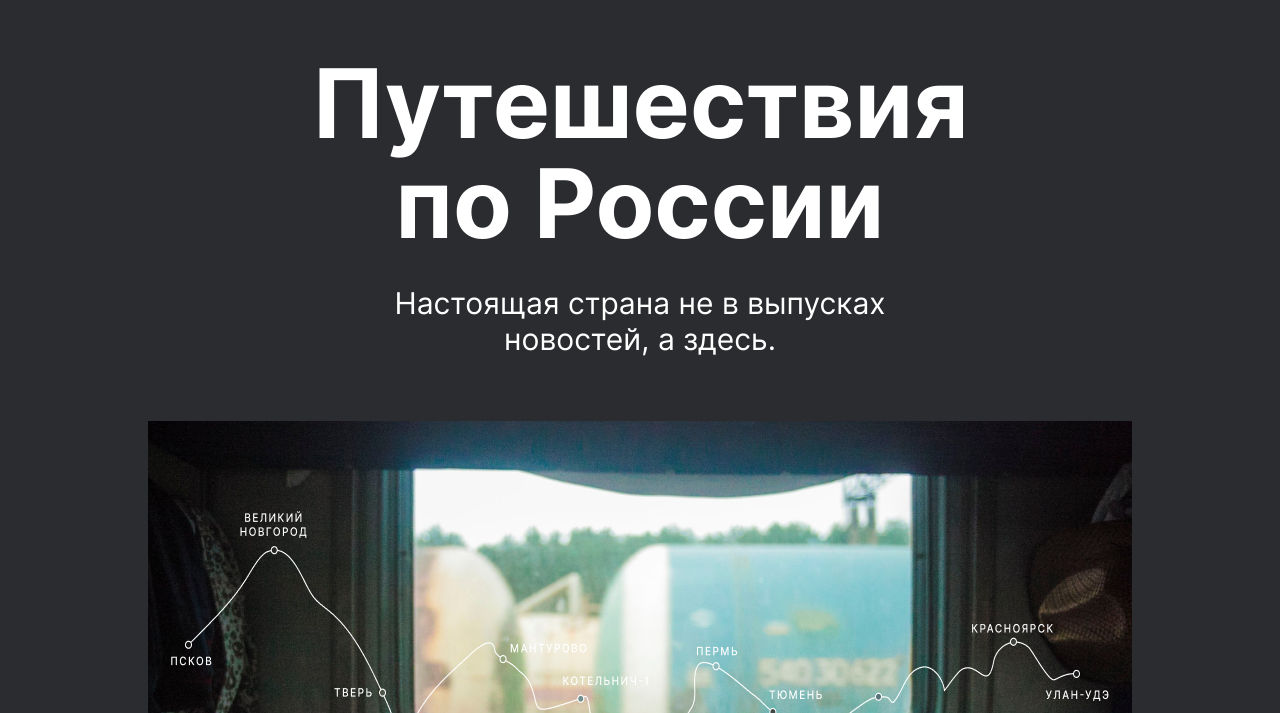
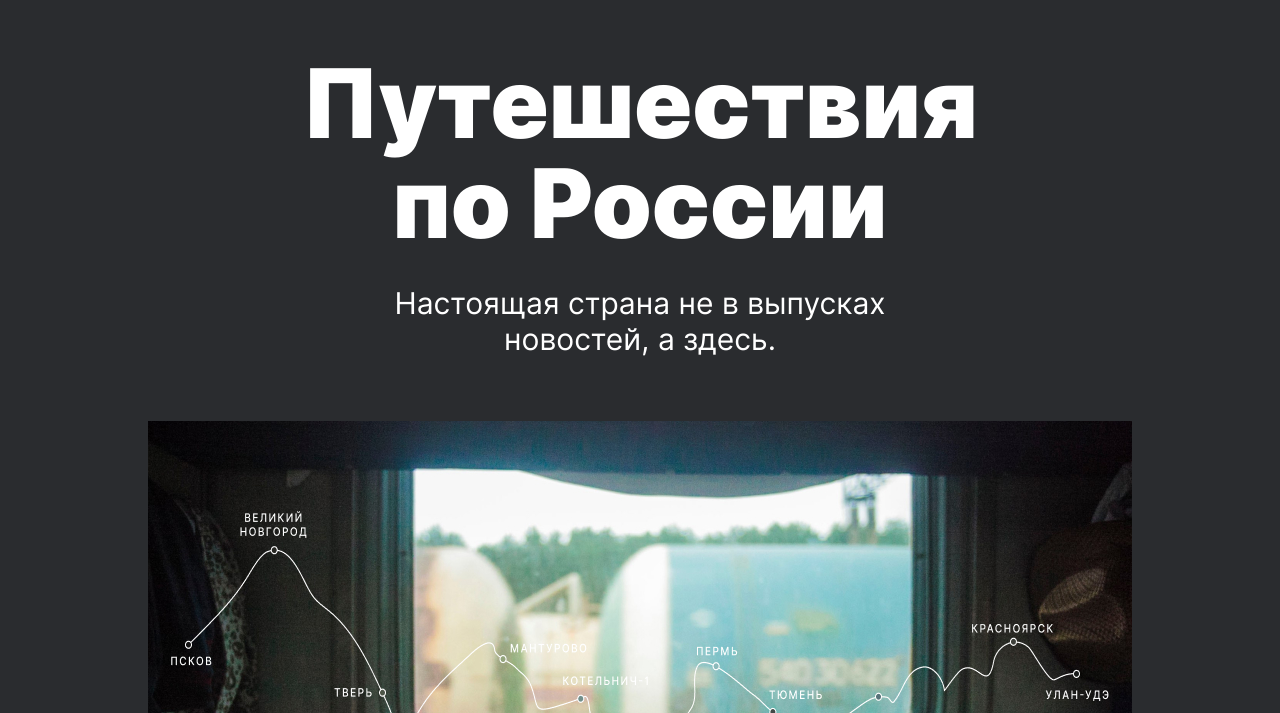
Before and after one commit to Kamil-Kalandarov/russian-travel, a plain HTML site: page index.html in a window 1280 px wide. Shown: the part 87-800 px from the top of the page. Drawn offline with Linux system fonts and the light colour scheme.

Commit message:
Шрифты исправлены

```diff
--- a/blocks/cover/__title/cover__title.css
+++ b/blocks/cover/__title/cover__title.css
@@ -3,6 +3,7 @@
   font-family: 'Inter', Arial, Helvetica, sans-serif;
   font-size: 72px;
   line-height: 76px;
+  font-weight: 900;
   color: #fff;
   max-width: 560px;
   text-align: center;
--- a/blocks/intro/__title/intro__title.css
+++ b/blocks/intro/__title/intro__title.css
@@ -1,5 +1,6 @@
 .intro__title {
   font-family: 'inter';
+  font-weight: 900;
   font-size: 54px;
   line-height: 58px;
   color: #fff;
--- a/blocks/lead/__title/lead__title.css
+++ b/blocks/lead/__title/lead__title.css
@@ -2,7 +2,7 @@
   font-family: 'inter';
   font-size: 96px;
   line-height: 100px;
-  font-weight: bold;
+  font-weight: 900;
   color: #fff;
   margin: 0;
   padding-bottom: 32px;
--- a/blocks/place/__title/place__title.css
+++ b/blocks/place/__title/place__title.css
@@ -1,6 +1,6 @@
 .place__title {
   font-family: 'inter', Arial, Helvetica, sans-serif;
-  font-weight: bold;
+  font-weight: 900;
   font-size: 72px;
   line-height: 76px;
   color: #fff;
--- a/vendor/fonts/inter/fonts.css
+++ b/vendor/fonts/inter/fonts.css
@@ -15,3 +15,11 @@
   font-style: normal;
   font-weight: normal;
 }
+@font-face {
+  src:
+  url(./Inter-Black.woff2) format('woff2'),
+  url(./Inter-Black.woff) format('woff');
+  font-family: 'Inter';
+  font-style: normal;
+  font-weight: 900;
+}
```
Also changed, not shown: vendor/fonts/inter/Inter-Black.woff (added), vendor/fonts/inter/Inter-Black.woff2 (added), vendor/fonts/inter/Inter-SemiBold.woff (deleted), vendor/fonts/inter/Inter-SemiBold.woff2 (deleted).
